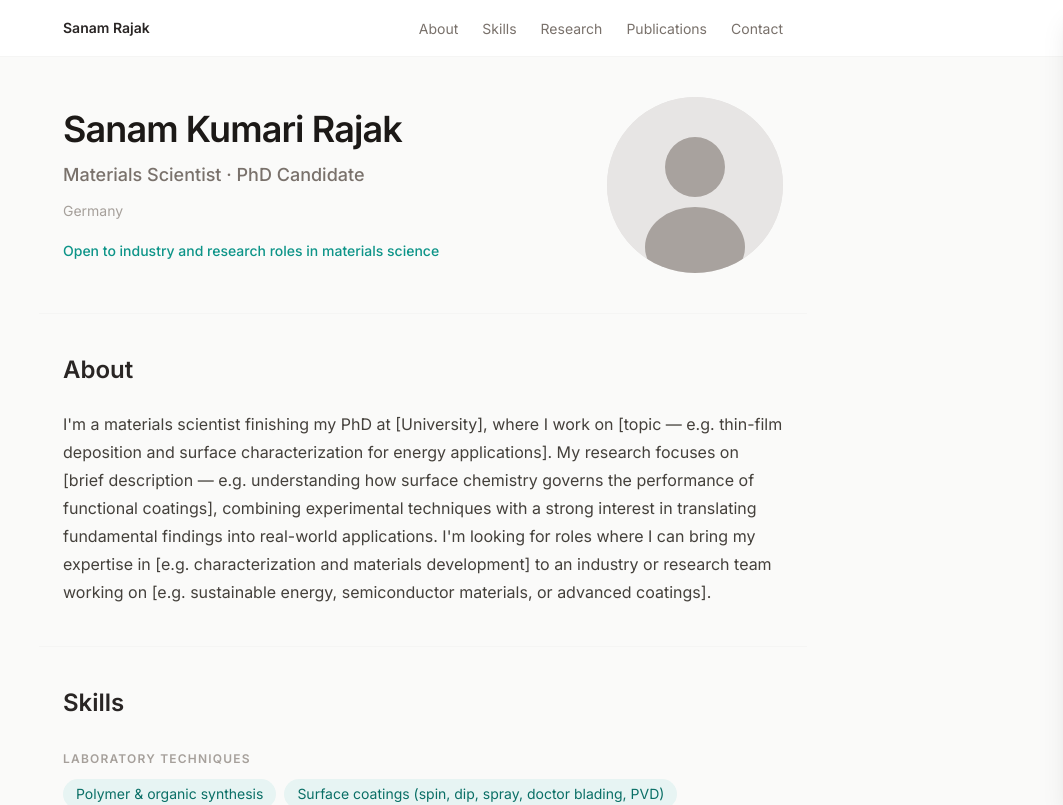
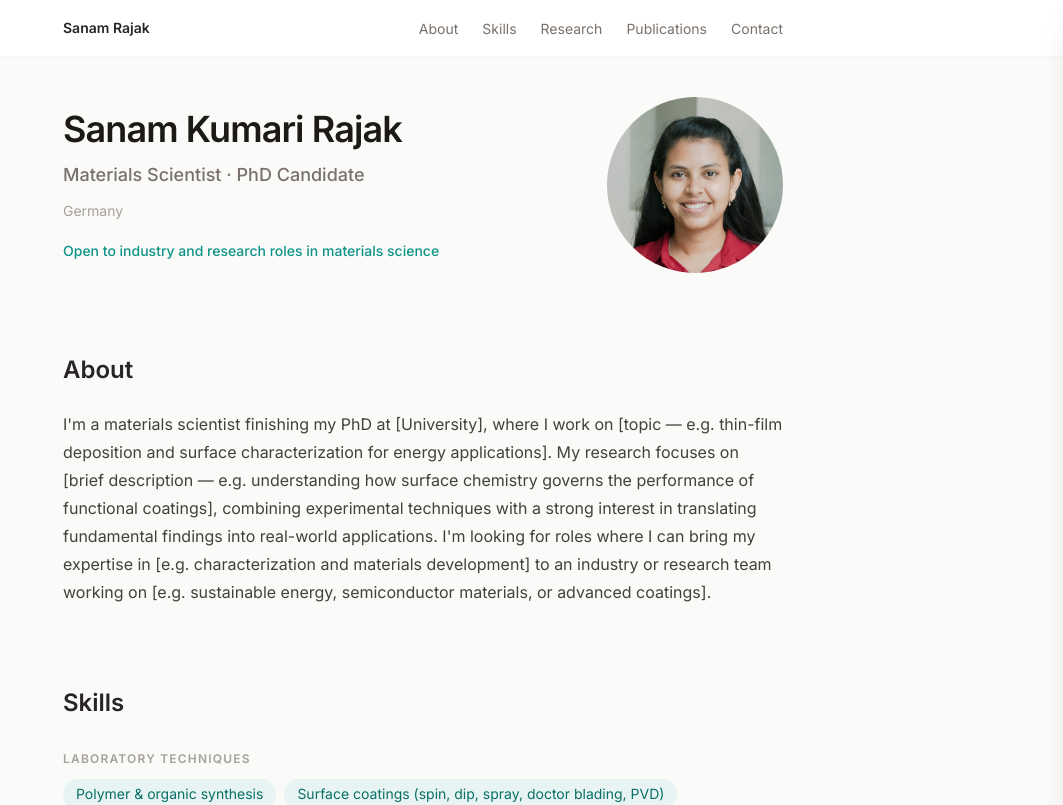
Before and after one commit to sanamrajak/sanamrajak.github.io, a Next.js app: page / in a window 1280 px wide. Shown: the top 805 px of the page, without its empty margins (217-1280 px from the left). Built offline with nearby package versions, Linux system fonts and the light colour scheme.

Commit message:
Add profile picture

```diff
--- a/components/Hero.tsx
+++ b/components/Hero.tsx
@@ -16,7 +16,7 @@ export default function Hero() {
         <div className="shrink-0">
           <div className="w-36 h-36 sm:w-44 sm:h-44 rounded-full overflow-hidden bg-stone-200">
             <Image
-              src="/photo.svg"
+              src="/photo.jpg"
               alt={profile.name}
               width={176}
               height={176}
```
Also changed, not shown: public/photo.jpg (added).
